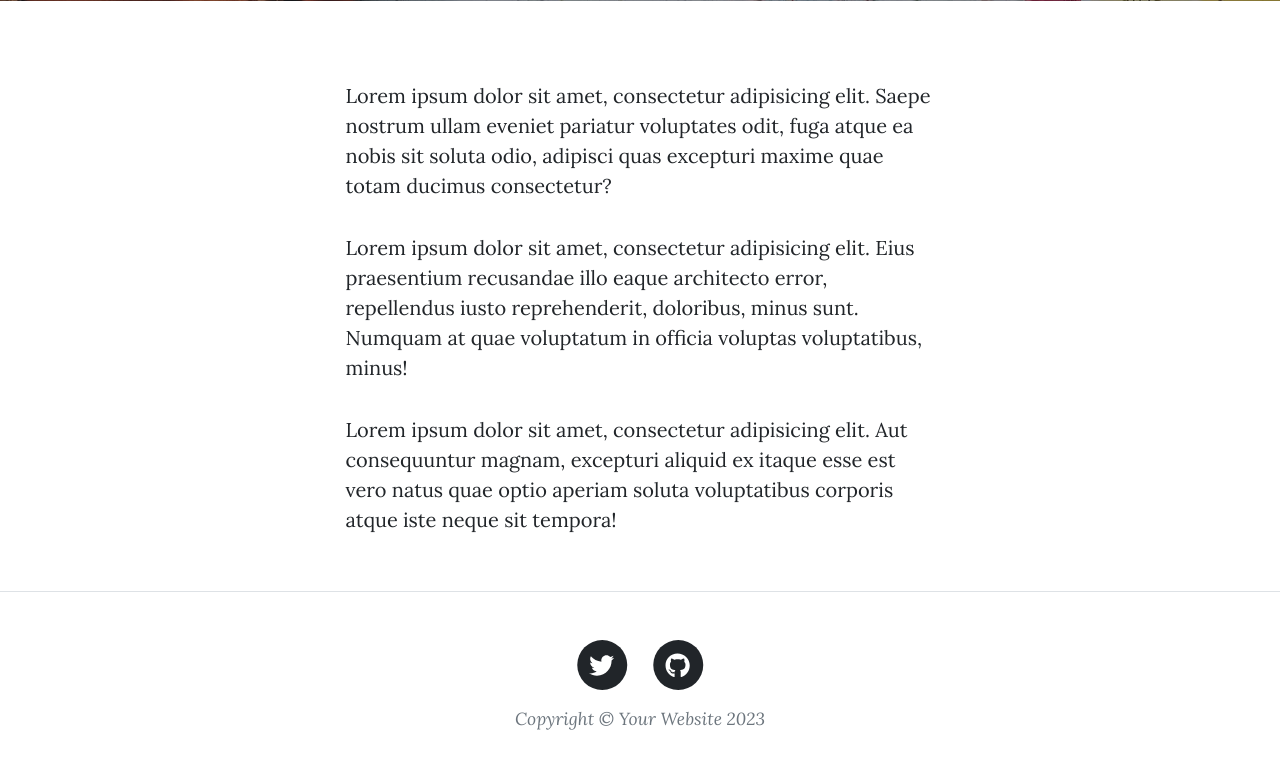
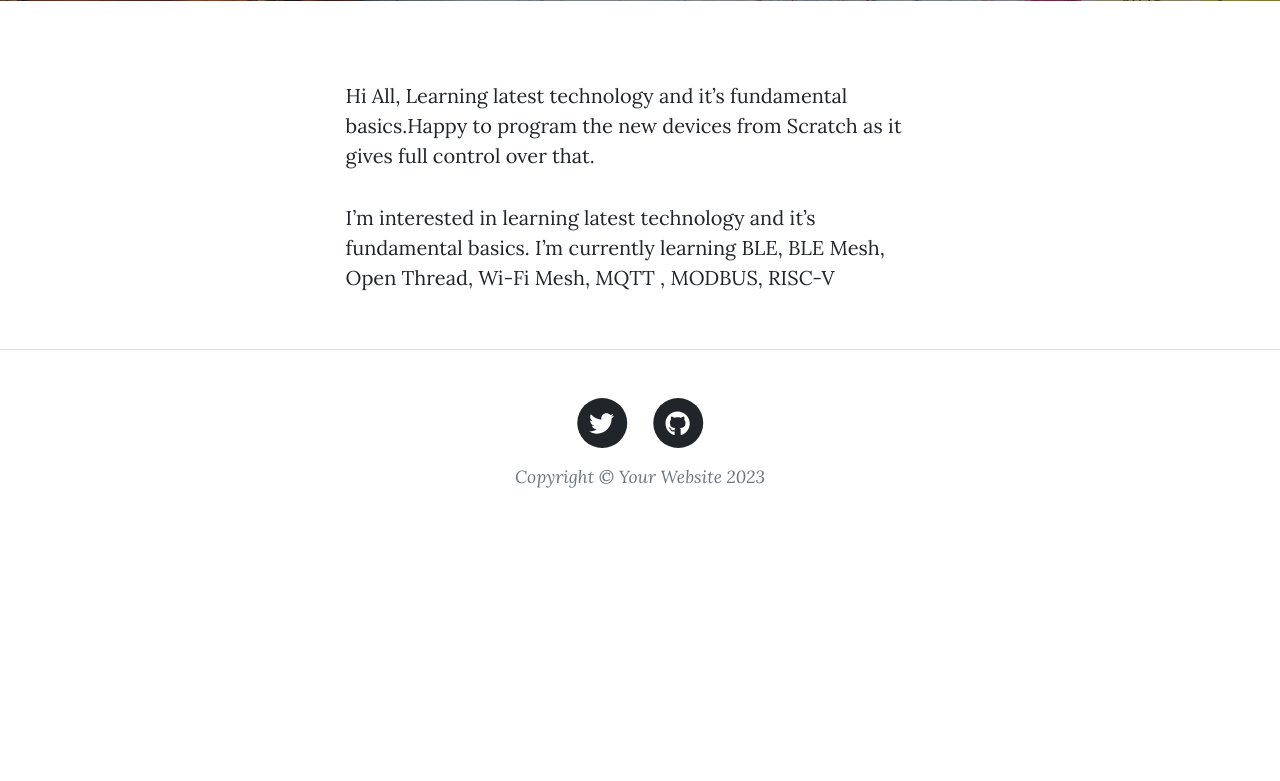
Before and after one commit to VigneshVicky97/Project-1, a Flask app: page /about in a window 1280 px wide. Shown: the part 531-1312 px from the top of the page. After the commit the page ends 1019 px from the top, so only its background shows below. Run offline with Flask 3, Linux system fonts and the light colour scheme; some libraries are stand-ins or nearby versions.

```diff
--- a/main.py
+++ b/main.py
@@ -263,7 +263,7 @@ def about():
 def contact():
     return render_template("contact.html", current_user=current_user)
 
-# Optional: You can inclue the email sending code from Day 60:
+# Optional: You can include the email sending code from Day 60:
 # DON'T put your email and password here directly! The code will be visible when you upload to Github.
 # Use environment variables instead (Day 35)
 
--- a/templates/about.html
+++ b/templates/about.html
@@ -22,22 +22,13 @@
     <div class="row gx-4 gx-lg-5 justify-content-center">
       <div class="col-md-10 col-lg-8 col-xl-7">
         <p>
-          Lorem ipsum dolor sit amet, consectetur adipisicing elit. Saepe
-          nostrum ullam eveniet pariatur voluptates odit, fuga atque ea nobis
-          sit soluta odio, adipisci quas excepturi maxime quae totam ducimus
-          consectetur?
+          Hi All,
+          Learning latest technology and it’s fundamental basics.Happy to
+          program the new devices from Scratch as it gives full control over that.
         </p>
         <p>
-          Lorem ipsum dolor sit amet, consectetur adipisicing elit. Eius
-          praesentium recusandae illo eaque architecto error, repellendus iusto
-          reprehenderit, doloribus, minus sunt. Numquam at quae voluptatum in
-          officia voluptas voluptatibus, minus!
-        </p>
-        <p>
-          Lorem ipsum dolor sit amet, consectetur adipisicing elit. Aut
-          consequuntur magnam, excepturi aliquid ex itaque esse est vero natus
-          quae optio aperiam soluta voluptatibus corporis atque iste neque sit
-          tempora!
+          I’m interested in learning latest technology and it’s fundamental basics.
+          I’m currently learning BLE, BLE Mesh, Open Thread, Wi-Fi Mesh, MQTT , MODBUS, RISC-V
         </p>
       </div>
     </div>
```
